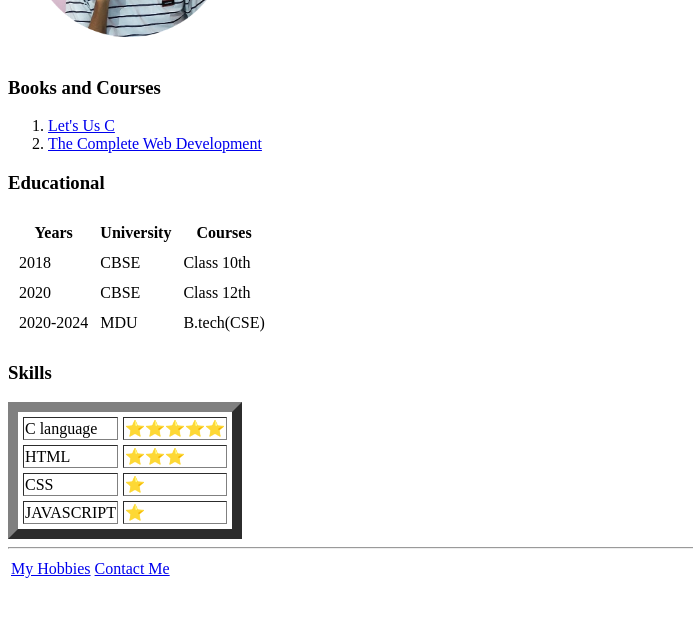
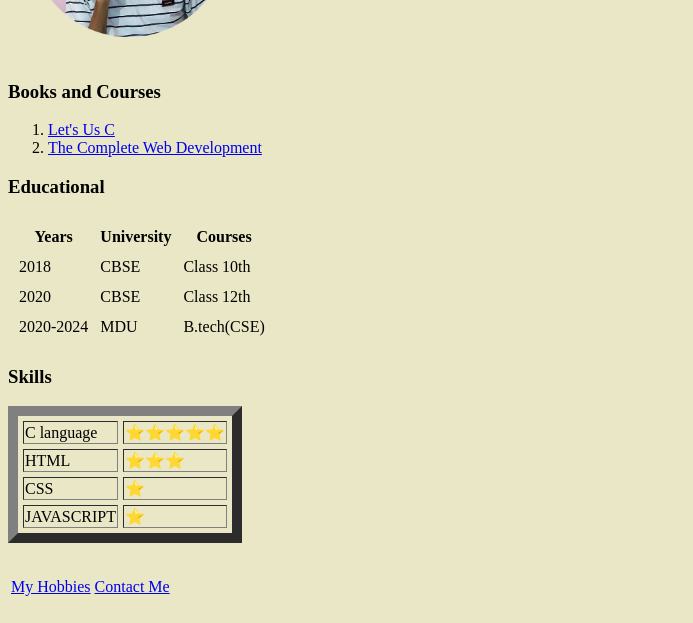
Before and after one commit to RoushanShukla/demo, a plain HTML site: page index.html in a window 1280 px wide. Shown: the part 192-815 px from the top of the page, without its empty margins (0-693 px from the left). Drawn offline with Linux system fonts and the light colour scheme.

Commit message:
Update index.html

```diff
--- a/index.html
+++ b/index.html
@@ -1,10 +1,19 @@
-
+<!DOCTYPE html>
 <html lang="en">
 <head>
     <meta charset="UTF-8">
     <title>Roushan Kumar Shukla</title>
+    <style>
+        body{
+            background-color: #EAE7C6;
+        }
+        hr{
+            background-color: white;
+            border-style: none;
+        }
+    </style>
 </head>
-<body>
+<body >
     <!-- This table content image and intro -->
     <table cellspacing="20">
         <tr>
```
